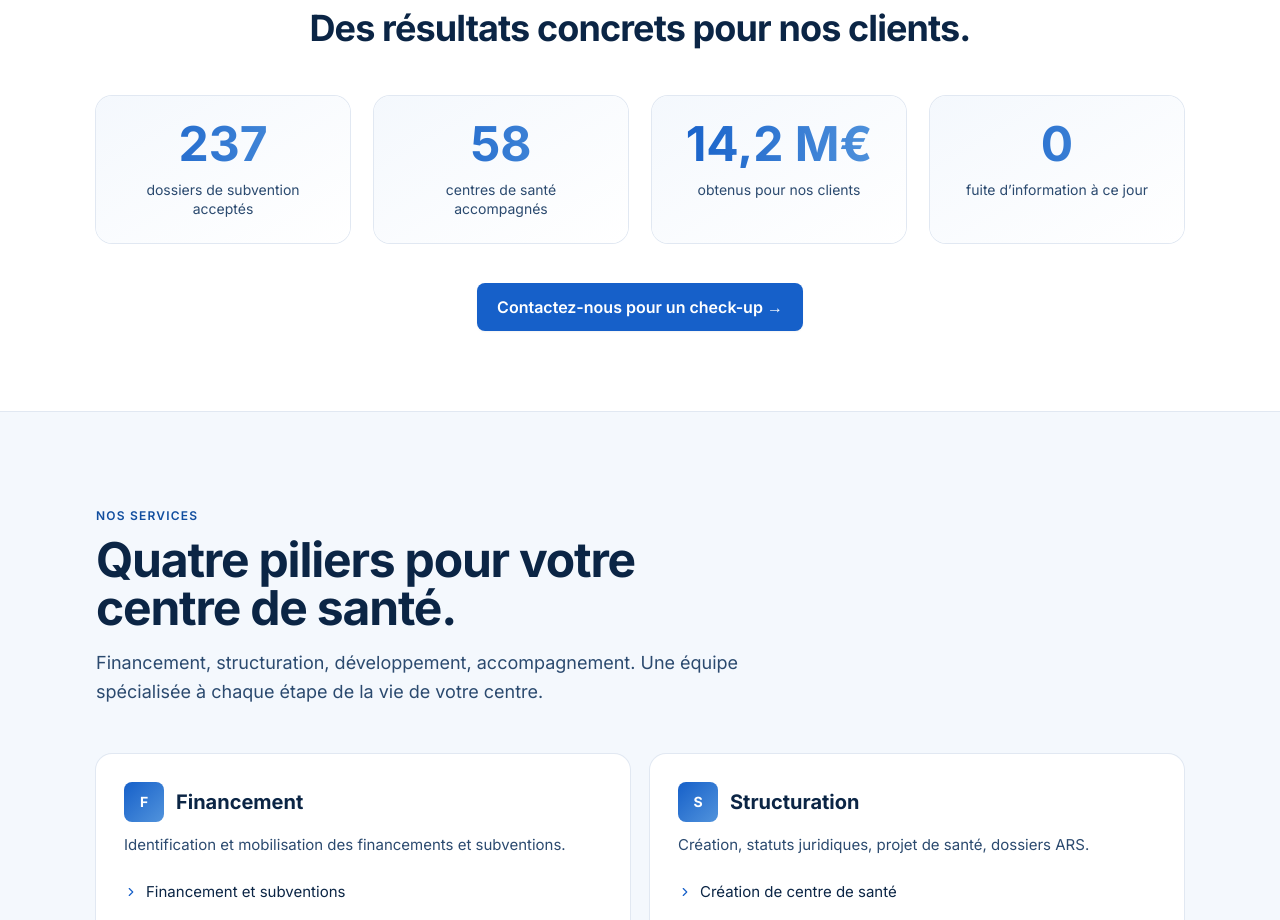
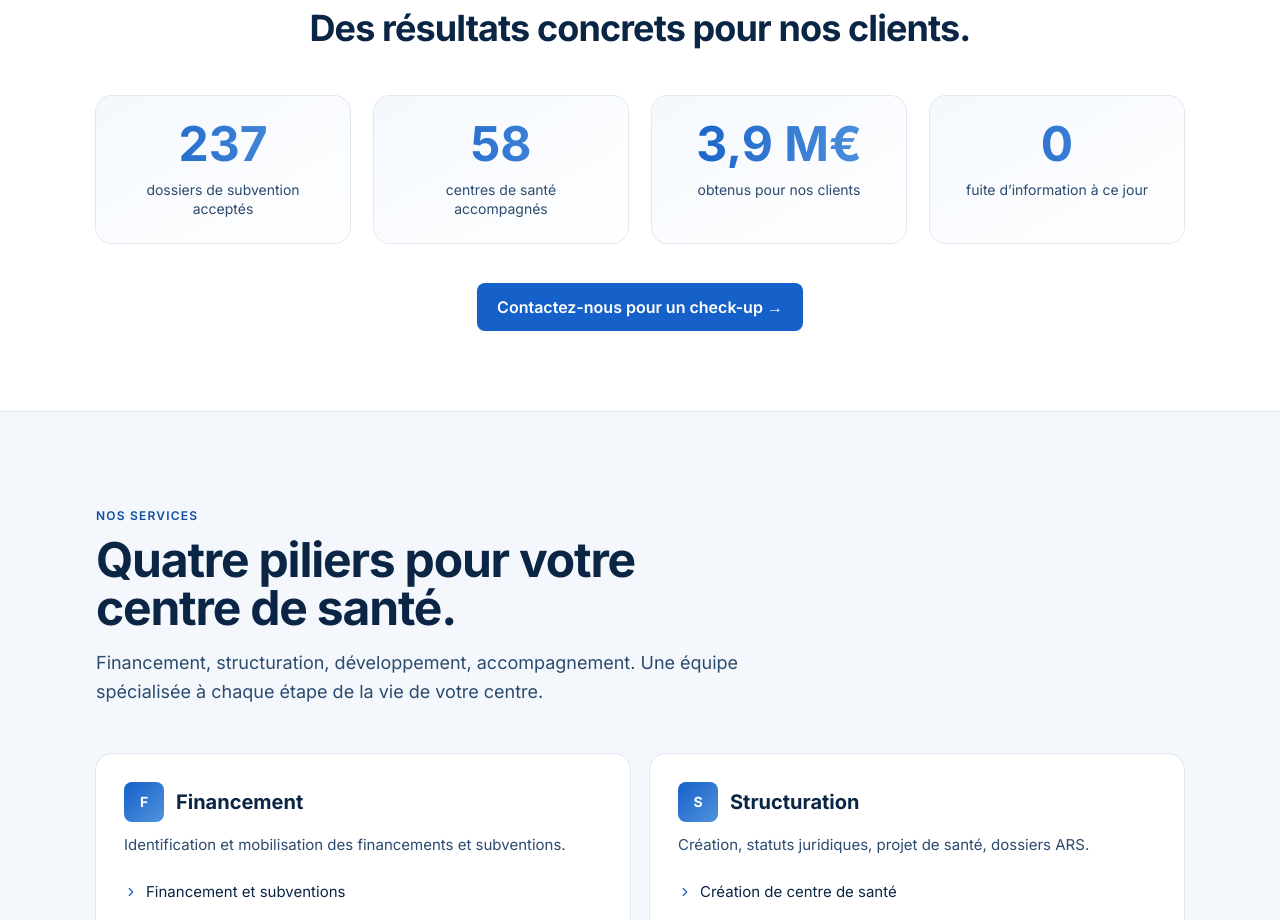
Before and after one commit to sbbb-git/Subv, a Next.js app: page / in a window 1280 px wide. Shown: the part 1340-2260 px from the top of the page. Built offline with nearby package versions, Linux system fonts and the light colour scheme.

Commit message:
ui: ajuste montant récupéré (3,9 M€ → cohérent ~16k/dossier)

```diff
--- a/app/page.tsx
+++ b/app/page.tsx
@@ -160,7 +160,7 @@ export default function HomePage() {
             {[
               { n: "237", l: "dossiers de subvention acceptés" },
               { n: "58", l: "centres de santé accompagnés" },
-              { n: "14,2 M€", l: "obtenus pour nos clients" },
+              { n: "3,9 M€", l: "obtenus pour nos clients" },
               { n: "0", l: "fuite d’information à ce jour" },
             ].map((r) => (
               <div key={r.l} className="rounded-2xl bg-gradient-to-br from-soft to-white ring-1 ring-line p-6 text-center">
```
Also changed, not shown: 1 other file (tests, documents, lock files or other folders).
